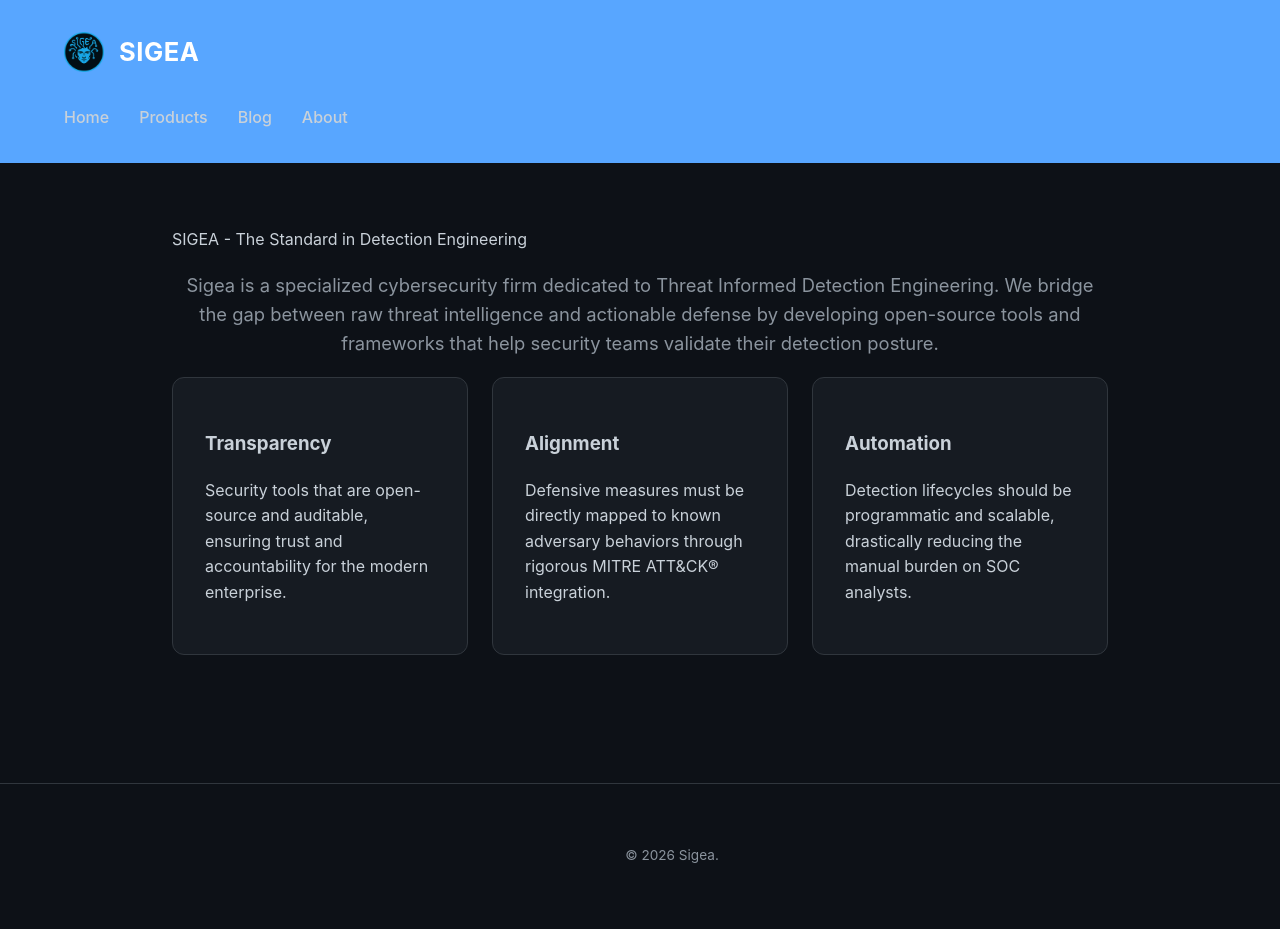
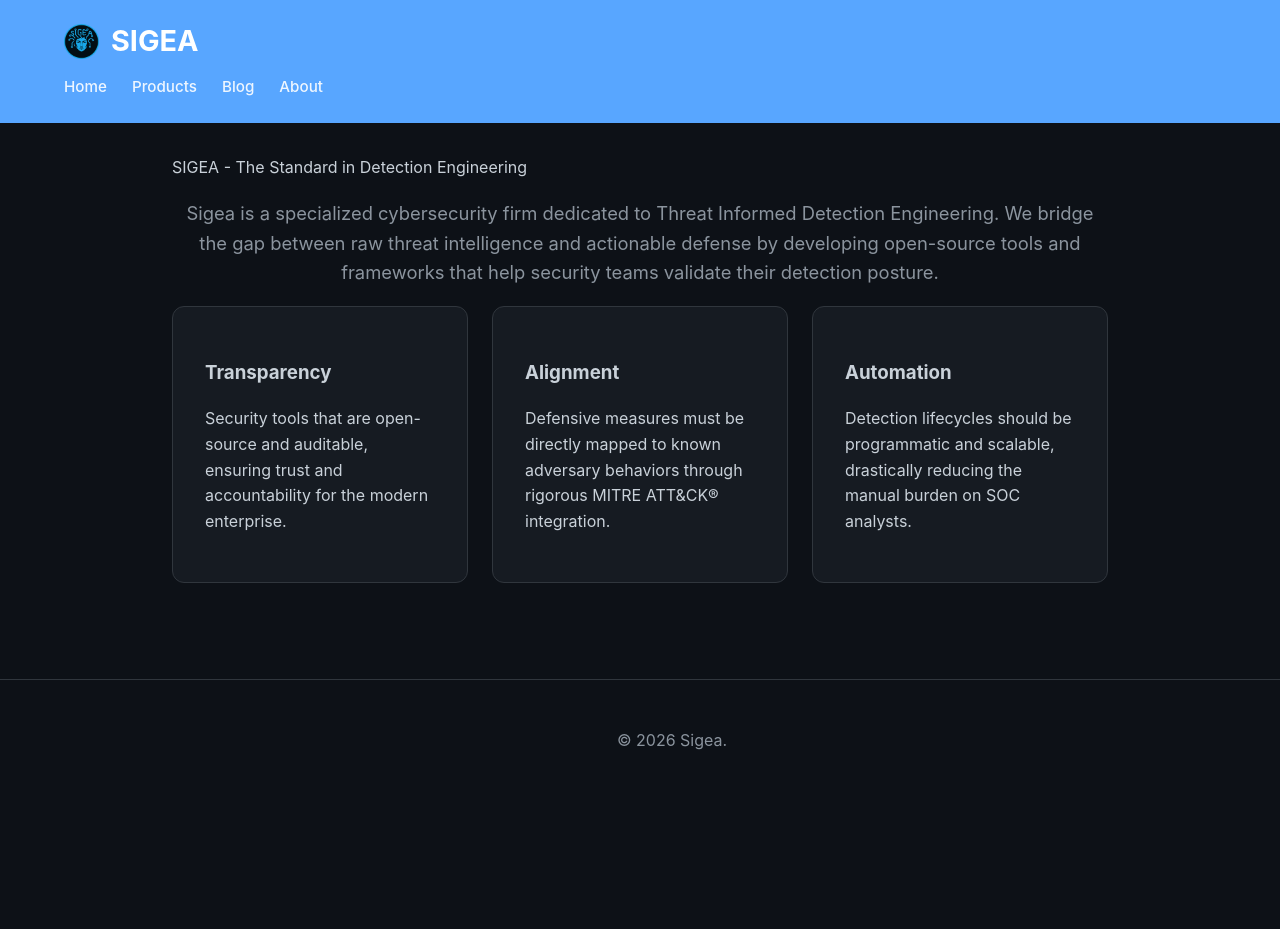
Before and after one commit to sigeauk/sigeauk.github.io, a Jekyll site: the page built from index.html, in a window 1280 px wide. Built offline with Jekyll 4.4.1, drawn with Linux system fonts in a browser that asks for light colours; after the commit the page ends 900 px from its top, so only the background shows below that.

Commit message:
header change

```diff
--- a/_layouts/default.html
+++ b/_layouts/default.html
@@ -16,7 +16,6 @@
             <img src="{{ '/sigea.png' | relative_url }}" alt="Sigea Logo" class="logo">
             <h1 class="site-title">SIGEA</h1>
         </a>
-
         <nav class="site-nav">
             <a href="{{ '/' | relative_url }}">Home</a>
             <a href="{{ '/products' | relative_url }}">Products</a>
--- a/style.css
+++ b/style.css
@@ -1,7 +1,7 @@
 :root {
     --bg-color: #0d1117;
     --card-bg: #161b22;
-    --primary-accent: #58a6ff;
+    --primary-accent: #58a6ff; /* This is the blue color */
     --text-main: #c9d1d9;
     --text-dim: #8b949e;
     --border-color: #30363d;
@@ -16,11 +16,11 @@ body {
     margin: 0;
 }
 
-/* --- FULL WIDTH HEADER --- */
+/* --- THE ACCENT HEADER --- */
 .site-header {
     width: 100%;
-    background-color: var(--primary-accent); /* The background color you wanted */
-    padding: 2rem 0;
+    background-color: var(--primary-accent); /* Header is now Blue */
+    padding: 1.5rem 0; /* Reduced padding to fix the massive gap */
     display: flex;
     justify-content: flex-start;
 }
@@ -28,59 +28,57 @@ body {
 .header-container {
     width: 100%;
     max-width: 1200px;
-    padding: 0 4rem; /* Aligns the left margin */
+    padding: 0 4rem;
     display: flex;
-    flex-direction: column; /* Brand on top, Nav on bottom */
+    flex-direction: column;
     align-items: flex-start;
 }
 
-/* Logo next to SIGEA */
 .brand-box {
     display: flex;
     align-items: center;
     text-decoration: none;
-    margin-bottom: 2rem;
-    border: none !important; /* Removes any accidental lines */
+    margin-bottom: 1rem; /* Tightened space between SIGEA and Nav */
+    border: none !important;
 }
 
 .logo {
-    width: 40px;
-    height: 40px;
-    margin-right: 15px;
+    width: 35px;
+    height: 35px;
+    margin-right: 12px;
 }
 
 .site-title {
-    font-size: 1.6rem;
+    font-size: 1.8rem;
     margin: 0;
-    color: #ffffff;
+    color: #ffffff; /* White text looks best on the blue bg */
     font-weight: 700;
-    letter-spacing: 0.5px;
-    border: none !important; /* Removes the purple line */
+    border: none !important;
     text-decoration: none;
+    line-height: 1; /* Removes extra vertical space from font-box */
 }
 
-/* Navigation Links */
 .site-nav {
     display: flex;
-    gap: 30px;
+    gap: 25px;
 }
 
 .site-nav a {
-    color: var(--text-main);
+    color: rgba(255, 255, 255, 0.9); /* Slightly transparent white for nav links */
     text-decoration: none;
     font-weight: 500;
-    font-size: 1rem;
+    font-size: 0.95rem;
     transition: color 0.2s;
 }
 
 .site-nav a:hover {
     color: #ffffff;
-    text-decoration: none;
+    text-decoration: underline;
 }
 
-/* --- MAIN CONTENT AREA --- */
+/* --- MAIN CONTENT --- */
 .content-section {
-    padding: 4rem 2rem;
+    padding: 2rem; /* Reduced top padding to move content up */
     max-width: 1000px;
     margin: 0 auto;
     width: 100%;
@@ -88,10 +86,9 @@ body {
 }
 
 footer {
-    padding: 3rem 2rem;
+    padding: 2rem;
     text-align: center;
     border-top: 1px solid var(--border-color);
     width: 100%;
     color: var(--text-dim);
-    font-size: 0.85rem;
 }
```
